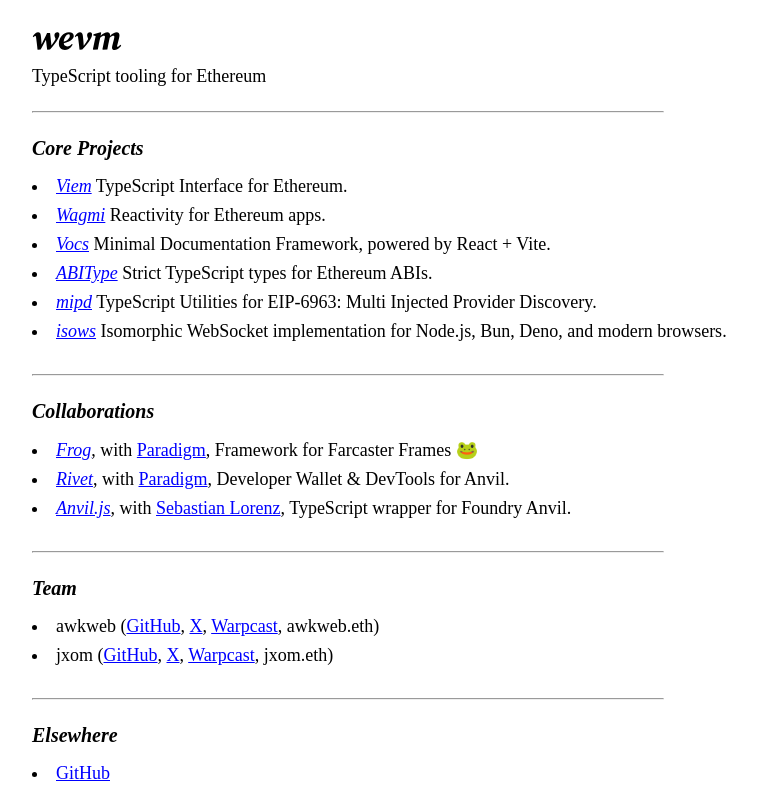
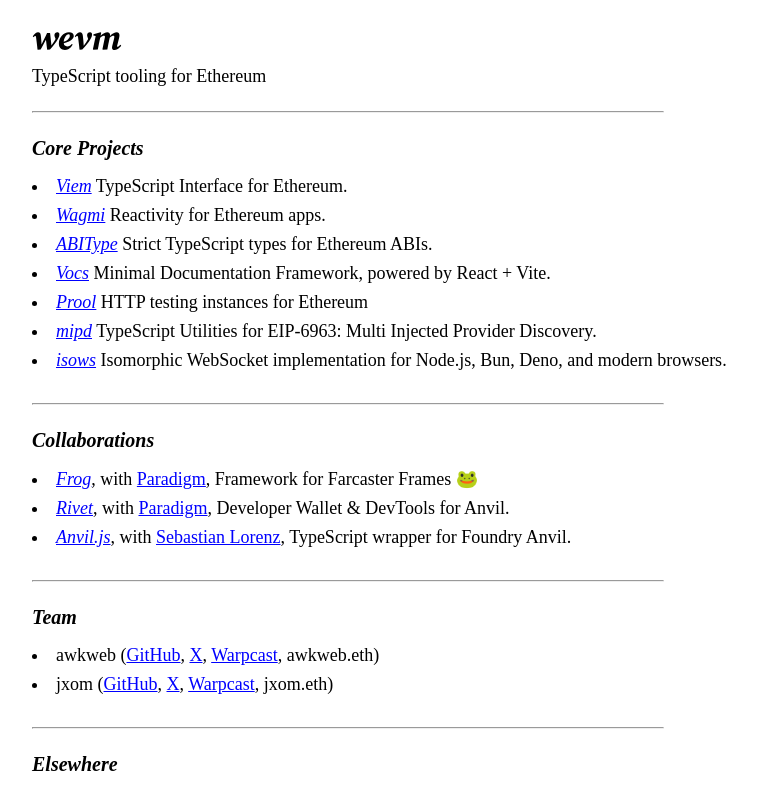
Before and after one commit to wevm/wevm.dev, a website: page index.html in a window 1280 px wide. Shown: the top 789 px of the page, without its empty margins (0-758 px from the left). Drawn offline with Linux system fonts and the light colour scheme.

Commit message:
chore: add prool

```diff
--- a/index.html
+++ b/index.html
@@ -97,11 +97,14 @@
           <a href="http://wagmi.sh" target="_blank" rel="noopener noreferrer"><i>Wagmi</i></a> Reactivity for Ethereum apps.
         </li>
         <li>
+          <a href="http://abitype.dev" target="_blank" rel="noopener noreferrer"><i>ABIType</i></a> Strict TypeScript types
+          for Ethereum ABIs.
+        </li>
+        <li>
           <a href="http://vocs.dev" target="_blank" rel="noopener noreferrer"><i>Vocs</i></a> Minimal Documentation Framework, powered by React + Vite.
         </li>
         <li>
-          <a href="http://abitype.dev" target="_blank" rel="noopener noreferrer"><i>ABIType</i></a> Strict TypeScript types
-          for Ethereum ABIs.
+          <a href="https://github.com/wevm/prool" target="_blank" rel="noopener noreferrer"><i>Prool</i></a> HTTP testing instances for Ethereum
         </li>
         <li>
           <a href="https://github.com/wevm/mipd" target="_blank" rel="noopener noreferrer"><i>mipd</i></a> TypeScript
```
